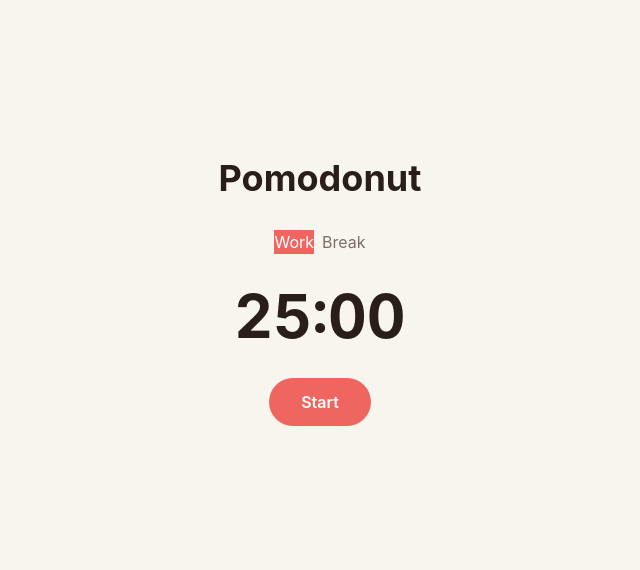
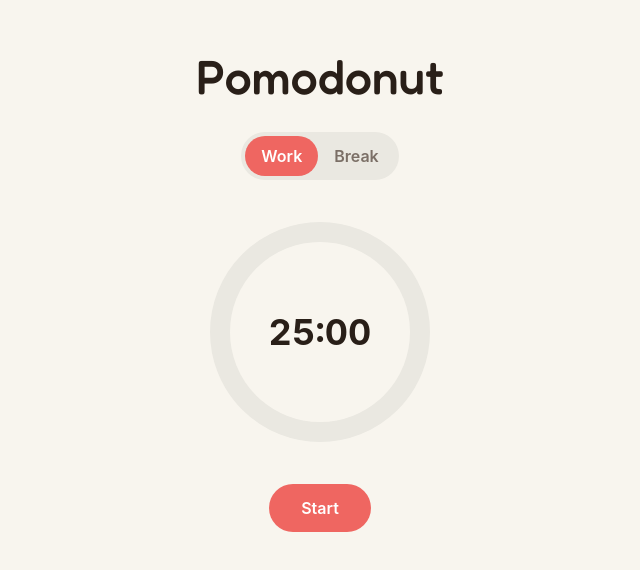
Before and after one commit to tyrbujac/pomodonut-react, a React (Vite) app: page / in a window 1280 px wide. Shown: the part 108-678 px from the top of the page, without its empty margins (320-960 px from the left). Built offline with nearby package versions, Linux system fonts and the light colour scheme.

Commit message:
Add title font and track ring

```diff
--- a/index.html
+++ b/index.html
@@ -3,6 +3,9 @@
   <head>
     <meta charset="UTF-8" />
     <link rel="icon" type="image/svg+xml" href="/favicon.svg" />
+    <link rel="preconnect" href="https://fonts.googleapis.com">
+    <link rel="preconnect" href="https://fonts.gstatic.com" crossorigin>
+    <link href="https://fonts.googleapis.com/css2?family=Fredoka:wght@400;500;600;700&display=swap" rel="stylesheet">
     <meta name="viewport" content="width=device-width, initial-scale=1.0" />
     <title>pomodonut-react</title>
   </head>
--- a/src/App.tsx
+++ b/src/App.tsx
@@ -7,7 +7,9 @@ function ModeButton({ label, onClick, isActive }: { label: string; onClick: () =
   return (
     <button
       onClick={onClick}
-      className={isActive ? "bg-accent text-white" : "text-muted"}
+      className={`px-4 py-2 rounded-full font-semibold transition-colors ${
+        isActive ? "bg-accent text-white" : "text-muted"
+      }`}
     >
       {label}
     </button>
@@ -18,6 +20,10 @@ function App() {
   const [mode, setMode] = useState<"work" | "break">("work");
   const [secondsLeft, setSecondsLeft] = useState(25 * 60);
   const [isRunning, setIsRunning] = useState(false);
+  const RADIUS = 100;
+  const CIRCUMFERENCE = 2 * Math.PI * RADIUS;
+  const totalSeconds = mode === "work" ? WORK_SECONDS : BREAK_SECONDS;
+  const offset = CIRCUMFERENCE * (1 - secondsLeft / totalSeconds);
 
   function formatTime(totalSeconds: number) {
     const minutes = Math.floor(totalSeconds / 60);
@@ -29,7 +35,13 @@ function App() {
     if (!isRunning) return;
 
     const interval = setInterval(() => {
-      setSecondsLeft((prev) => prev - 1);
+      setSecondsLeft((prev) => {
+        if (prev <= 1) {
+          setIsRunning(false);
+          return 0;
+        }
+        return prev - 1;
+      });
     }, 1000);
 
     return () => clearInterval(interval);
@@ -37,9 +49,9 @@ function App() {
 
   return (
     <div className="min-h-screen bg-bg text-ink flex flex-col items-center justify-center gap-8">
-      <h1 className="text-4xl font-bold">Pomodonut</h1>
+      <h1 className="text-5xl font-display font-medium">Pomodonut</h1>
 
-      <div className="flex gap-2">
+      <div className="flex bg-surface rounded-full p-1">
         <ModeButton
           label="Work"
           onClick={() => { setMode("work"); setSecondsLeft(WORK_SECONDS); }}
@@ -52,7 +64,38 @@ function App() {
         />
       </div>
 
-      <div className="text-6xl font-bold tabular-nums">{formatTime(secondsLeft)}</div>
+      <svg width="240" height="240" viewBox="0 0 240 240">
+        <circle
+          cx="120"
+          cy="120"
+          r={RADIUS}
+          fill="none"
+          stroke="var(--color-surface)"
+          strokeWidth="20"
+        />
+        <circle
+          cx="120"
+          cy="120"
+          r={RADIUS}
+          fill="none"
+          stroke="var(--color-donut)"
+          strokeWidth="20"
+          strokeDasharray={CIRCUMFERENCE}
+          strokeDashoffset={-offset}
+          transform="rotate(-90 120 120)"
+          style={{ transition: "stroke-dashoffset 1s linear" }}
+        />
+        <text
+          x="120"
+          y="120"
+          textAnchor="middle"
+          dominantBaseline="central"
+          className="text-4xl font-bold tabular-nums"
+          fill="currentColor"
+        >
+          {formatTime(secondsLeft)}
+        </text>
+      </svg>
 
       <button
         onClick={() => setIsRunning((prev) => !prev)}
--- a/src/index.css
+++ b/src/index.css
@@ -5,4 +5,7 @@
     --color-ink: oklch(0.25 0.02 60);     /* near-black text */
     --color-muted: oklch(0.55 0.02 60);   /* secondary text */
     --color-accent: oklch(0.68 0.17 25);  /* coral, for Start */
+    --color-donut: oklch(0.72 0.09 60);
+    --color-surface: oklch(0.93 0.01 90);
+    --font-display: "Fredoka", bold;
 }
```
